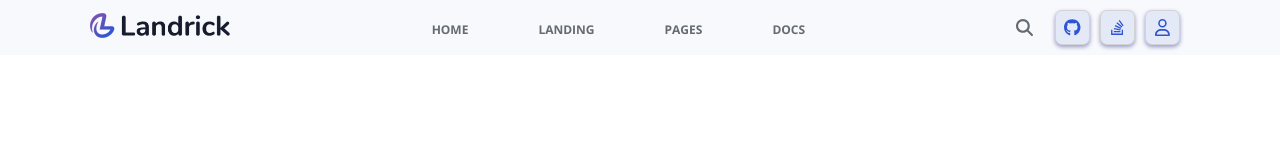
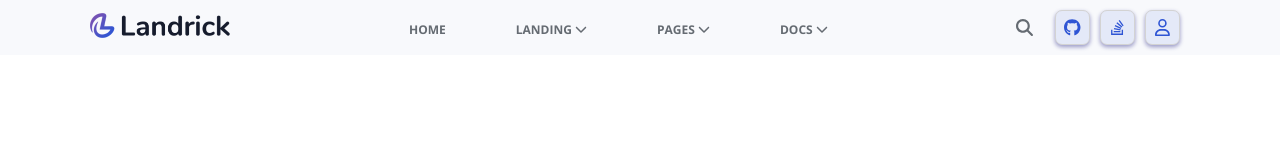
Before and after one commit to Therakar/landrick-html-vuejs, a Vue app: page / in a window 1280 px wide. Shown: the top 160 px of the page. Built offline with nearby package versions, Linux system fonts and the light colour scheme.

Commit message:
aggiunge chevron alle voci del nav

```diff
--- a/src/components/AppHeader Components/AppNavHeader.vue
+++ b/src/components/AppHeader Components/AppNavHeader.vue
@@ -10,21 +10,25 @@
                         href: "#",
                         label: "HOME",
                         active: false,
+                        icon: ""
                     },
                     {
                         href: "#",
                         label: "LANDING",
                         active: false,
+                        icon: "fa-solid fa-chevron-down",
                     },
                     {
                         href: "#",
                         label: "PAGES",
                         active: false,
+                        icon: "fa-solid fa-chevron-down",
                     },
                     {
                         href: "#",
                         label: "DOCS",
                         active: false,
+                        icon: "fa-solid fa-chevron-down",
                     },
                 ],
             };
@@ -35,7 +39,10 @@
 <template>
     <ul class="flex">
         <li v-for="(link, index) in links" class="">
-            <a :href="link.href">{{link.label}}</a>
+            <a :href="link.href">
+                {{link.label}}
+                <span><font-awesome-icon :icon= "link.icon"/></span>
+            </a>
         </li>
     </ul>
 </template>
--- a/src/main.js
+++ b/src/main.js
@@ -10,9 +10,9 @@ import { FontAwesomeIcon } from '@fortawesome/vue-fontawesome';
 
 /* import specific icons */
 import { faGithub, faStackOverflow } from '@fortawesome/free-brands-svg-icons';
-import { faMagnifyingGlass } from '@fortawesome/free-solid-svg-icons';
+import { faMagnifyingGlass, faChevronDown } from '@fortawesome/free-solid-svg-icons';
 import { faUser } from '@fortawesome/free-regular-svg-icons';
 /* add icons to the library */
-library.add(faGithub, faStackOverflow, faMagnifyingGlass, faUser);
+library.add(faGithub, faStackOverflow, faMagnifyingGlass, faUser, faChevronDown);
 
 createApp(App).component('font-awesome-icon', FontAwesomeIcon).mount('#app')
```
